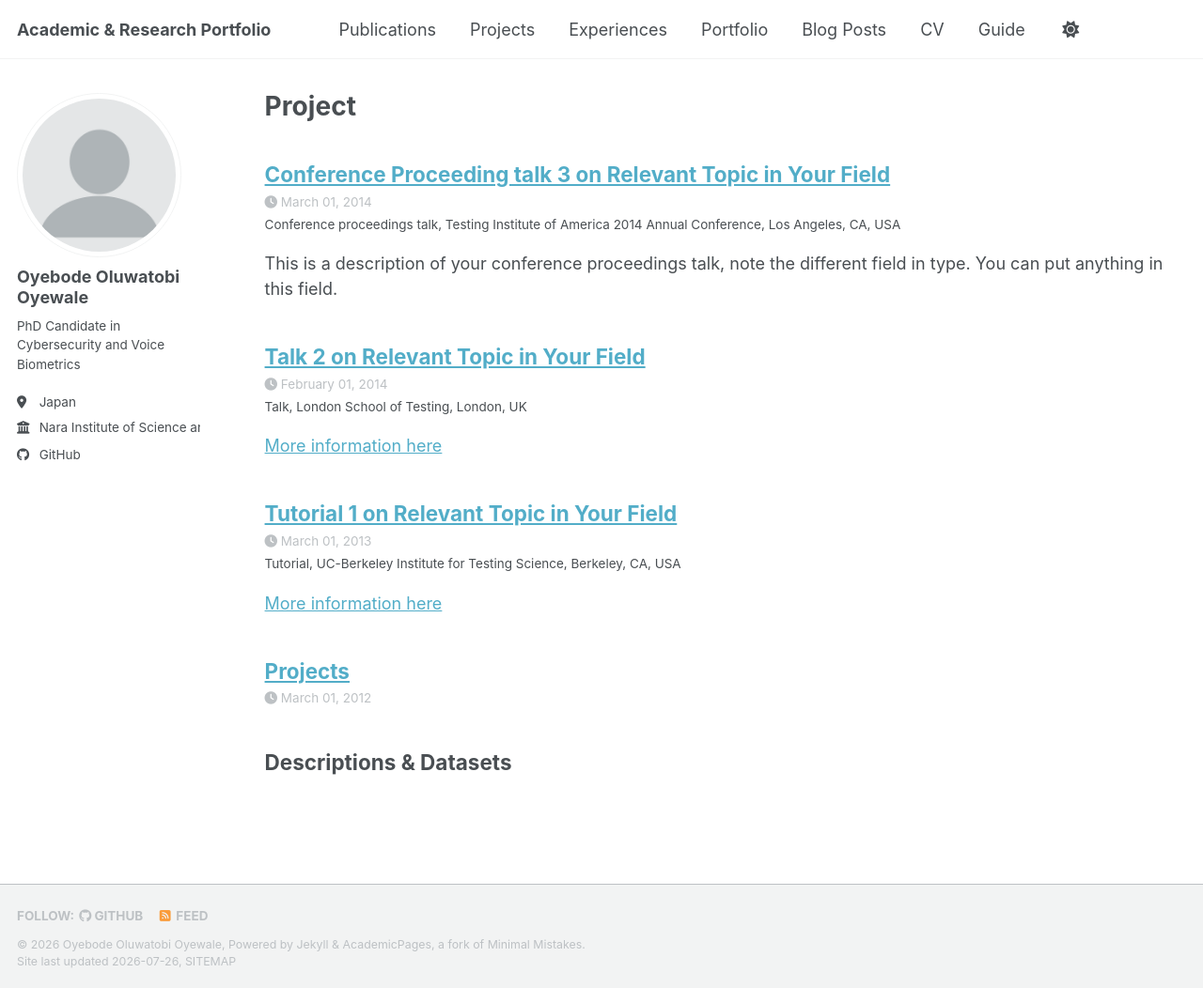
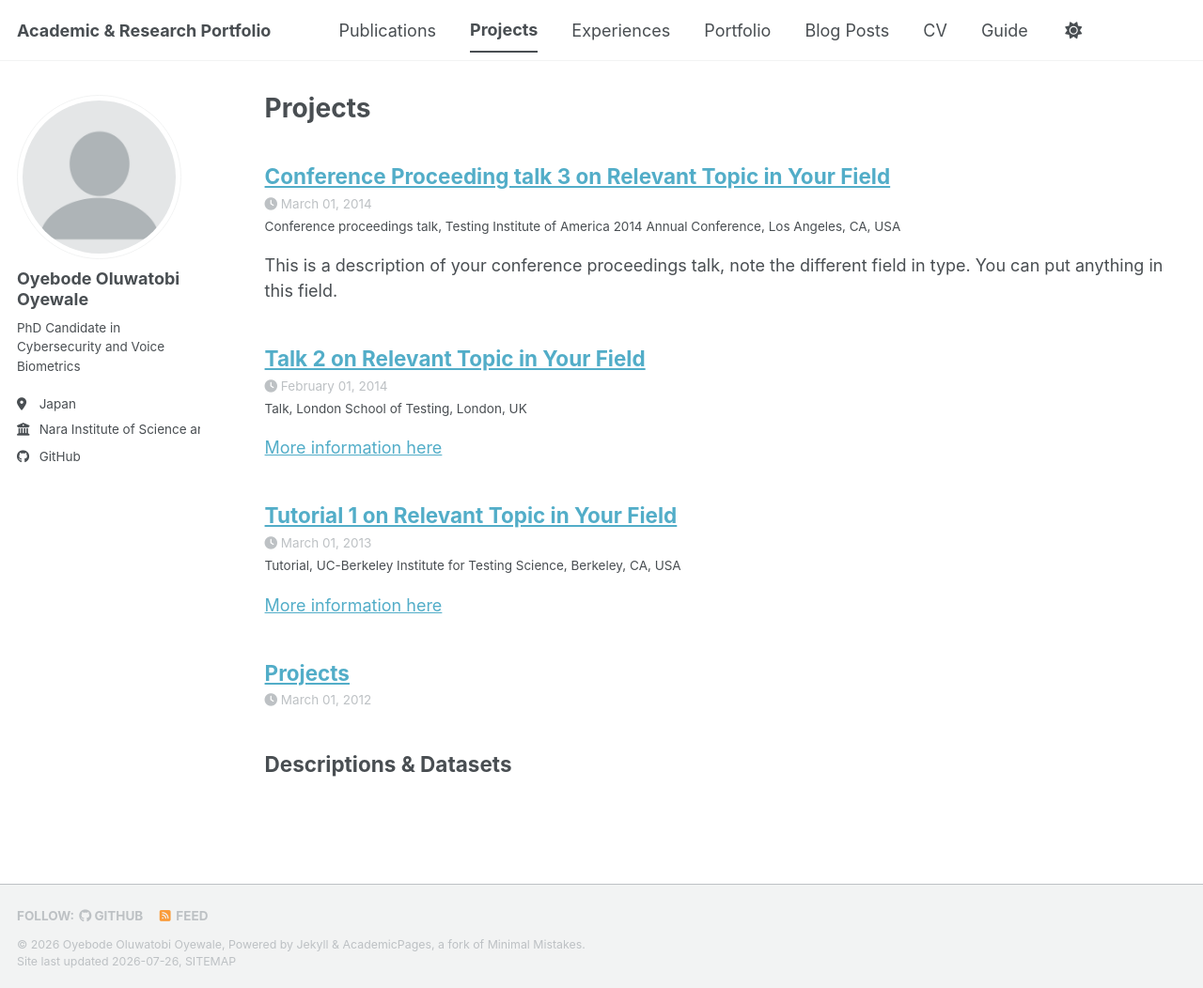
Before and after one commit to oyewaleoyebode/oyebodeoluwatobi-OyebodeOluwatobi.github.io, a Jekyll site: the page built from _pages/talks.html, in a window 1280 px wide and 1052 px high. Shown: the whole window at 94% size. Built offline with Jekyll 4.4.1, drawn with Linux system fonts in a browser that asks for light colours; a style sheet for code colours, icons or effects is not loaded.

Commit message:
Update talks.html

```diff
--- a/_pages/talks.html
+++ b/_pages/talks.html
@@ -1,7 +1,7 @@
 ---
 layout: archive
-title: "Project"
-permalink: /project/
+title: "Projects"
+permalink: /projects/
 author_profile: true
 ---
 
```
